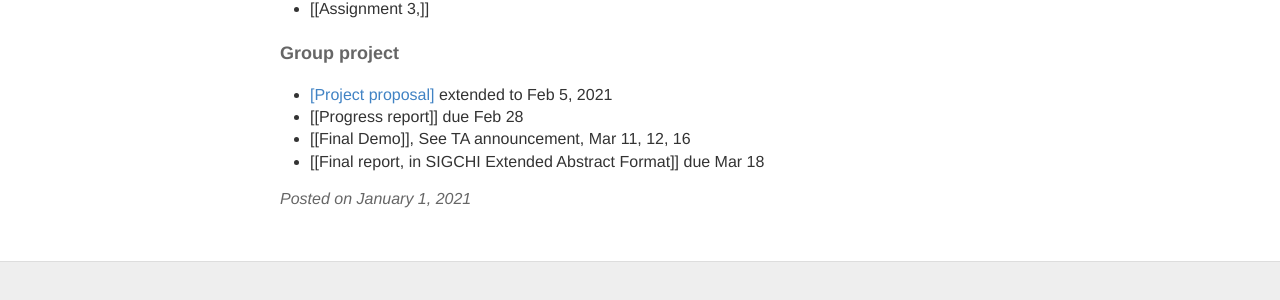
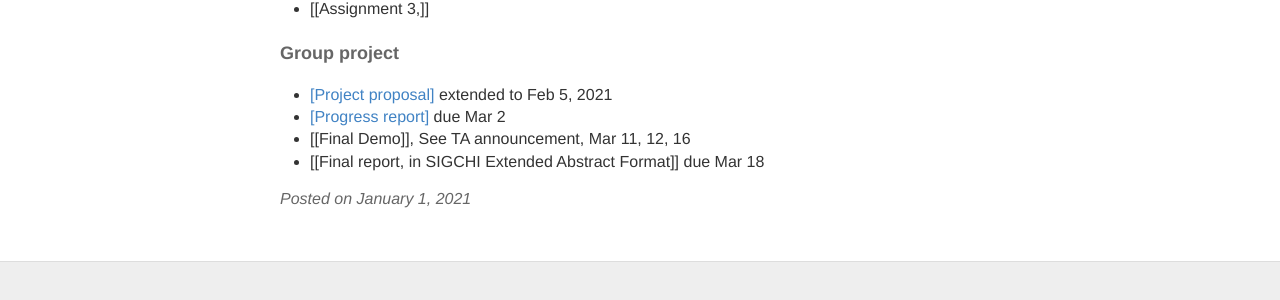
Before and after one commit to hciwang/hciwang.github.io, a Jekyll site: the page built from _posts/2021-1-1-lectures.md, in a window 1280 px wide and 900 px high, scrolled down 4112 px. Shown: the part 597-897 px from the top of the window. Built offline with Jekyll 4.4.1, drawn with Linux system fonts in a browser that asks for light colours.

Commit message:
Update 2021-1-1-lectures.md

```diff
--- a/_posts/2021-1-1-lectures.md
+++ b/_posts/2021-1-1-lectures.md
@@ -151,6 +151,6 @@ Week 10
 
 #### Group project
 - [[Project proposal]](https://canvas.ucdavis.edu/courses/539971/assignments/628915) extended to Feb 5, 2021
-- [[Progress report]] due Feb 28
+- [[Progress report]](https://canvas.ucdavis.edu/courses/539971/assignments/644045) due Mar 2
 - [[Final Demo]], See TA announcement, Mar 11, 12, 16
 - [[Final report, in SIGCHI Extended Abstract Format]] due Mar 18
```
